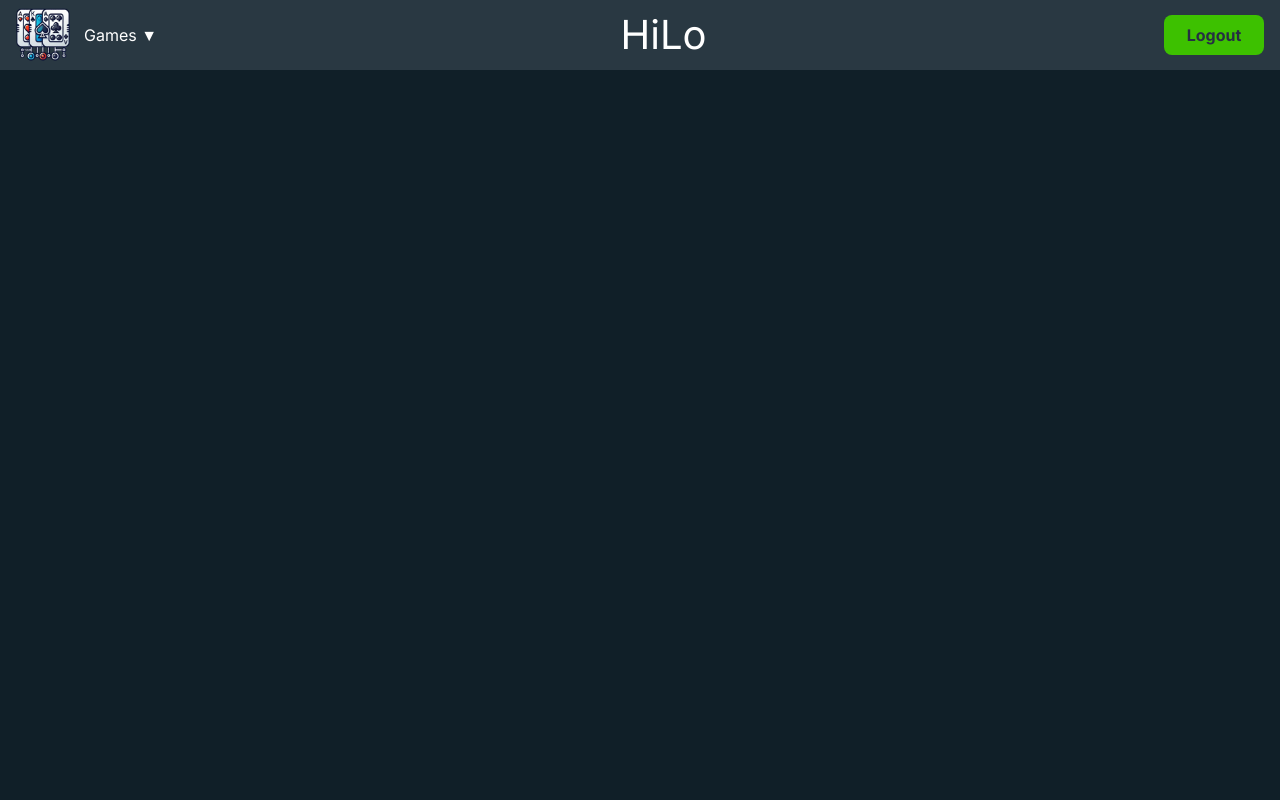
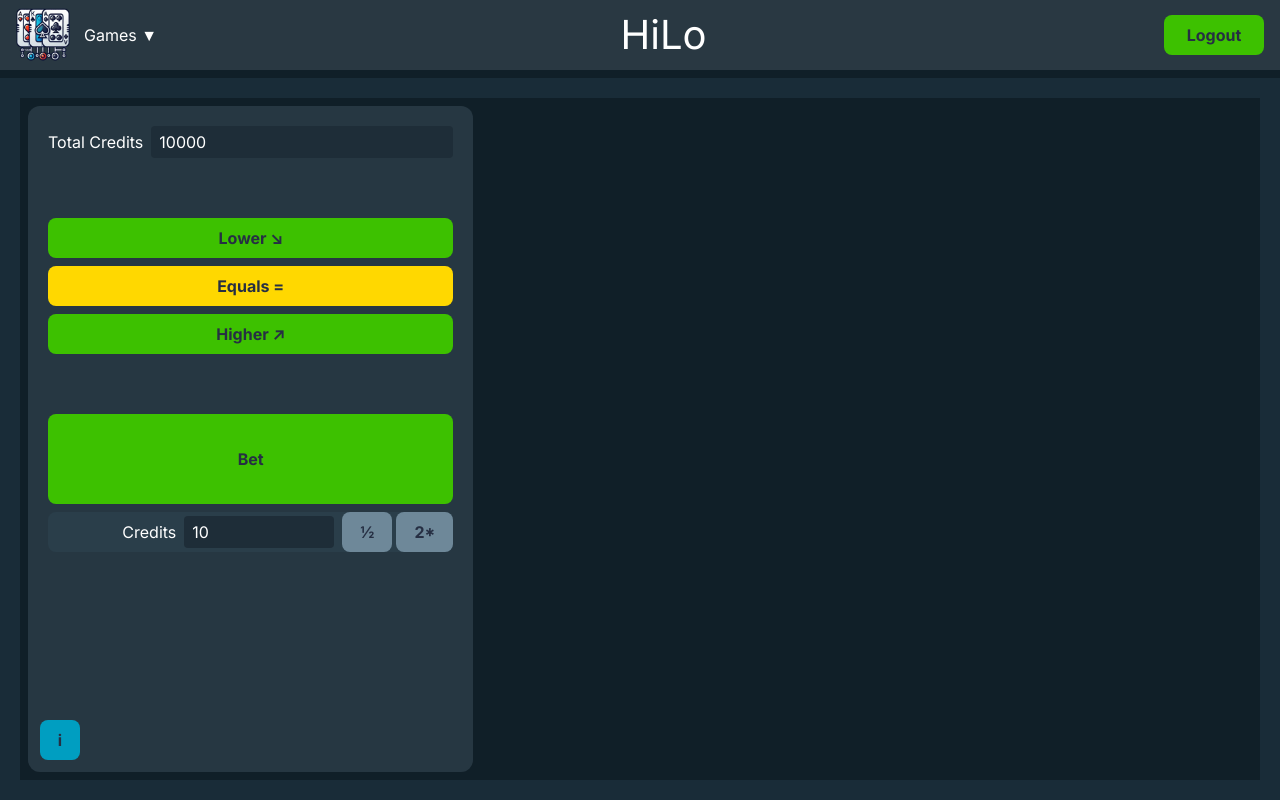
Before and after one commit to Kapprikorn/frontend-react-ReactnCards, a React (Vite) app: page /hilo in a window 1280 px wide. Built offline with nearby package versions, Linux system fonts and the light colour scheme.

Commit message:
Created betting/info view. Adjusted Button component to handle style classes.

```diff
--- a/src/App.jsx
+++ b/src/App.jsx
@@ -31,9 +31,9 @@ function App() {
         </Routes>
       </main>
 
-      <footer className="footer-wrapper">
+      {/*<footer className="footer-wrapper">*/}
 
-      </footer>
+      {/*</footer>*/}
     </>
   );
 }
--- a/src/components/button/Button.jsx
+++ b/src/components/button/Button.jsx
@@ -7,6 +7,7 @@ const Button = ({
                   disabled,
                   handleClick,
                   style,
+                  className,
                 }) => {
 
   // use style prop to overwrite default styling
@@ -14,7 +15,7 @@ const Button = ({
   return (
     <button
       type={type}
-      className={`${styles.buttonWrapper} ${styles[color]}`}
+      className={`${styles.buttonWrapper} ${styles[color]} ${className}`}
       style={style}
       onClick={handleClick}
       disabled={disabled}
--- a/src/components/button/Button.module.css
+++ b/src/components/button/Button.module.css
@@ -19,6 +19,14 @@
   background-color: var(--color-secondary);
 }
 
+.buttonWrapper.gray {
+  background-color: #6E8899;
+}
+
+.buttonWrapper.info {
+  background-color: #009EC1;
+}
+
 .buttonWrapper:disabled {
   cursor: not-allowed;
 }
--- a/src/pages/hilo/HiLo.jsx
+++ b/src/pages/hilo/HiLo.jsx
@@ -1,9 +1,82 @@
+import styles from './HiLo.module.css';
+import Button from '../../components/button/Button.jsx';
+import { useState } from 'react';
 
 function HiLo() {
+  const playerCredits = 10000;
+
+  const [betAmount, setBetAmount] = useState(10);
+
+  const doubleBet = () => {
+    setBetAmount(betAmount * 2);
+  };
+
+  const halfBet = () => {
+    setBetAmount(Math.ceil(betAmount / 2));
+  };
+
   return (
-    <div className="main-content">
+    <div className={styles.pageWrapper}>
+      <div className={styles.menuWrapper}>
+        <div className={styles.playerCreditsWrapper}>
+          <p>Total Credits</p>
+          <div className={styles.playerCredits}>
+            {playerCredits}
+          </div>
+        </div>
+        <div className={styles.playButtonsWrapper}>
+          <Button
+            text="Lower ↘"
+            className={styles.playButton}
+            handleClick={() => {}} />
+          <Button
+            text="Equals ="
+            className={styles.playButton}
+            handleClick={() => {}}
+            color="secondary" />
+          <Button
+            text="Higher ↗"
+            className={styles.playButton}
+            handleClick={() => {}} />
+        </div>
+        <div className={styles.bettingWrapper}>
+          <Button
+            text="Bet"
+            className={styles.betButton}
+            handleClick={() => {}} />
+          <div className={styles.betInputWrapper}>
+            <label>
+              Credits
+            </label>
+            <input
+              className={styles.betInputField}
+              onChange={(event) => {setBetAmount(+event.target.value);}}
+              type="number"
+              inputMode="numeric"
+              value={betAmount} />
+            <div className={styles.betButtonWrapper}>
+              <Button
+                text="½"
+                className={styles.changeBetButton}
+                color="gray"
+                handleClick={halfBet} />
+              <Button
+                text="2*"
+                className={styles.changeBetButton}
+                color="gray"
+                handleClick={doubleBet} />
+            </div>
+          </div>
+        </div>
+      </div>
+      <div className={styles.gameAreaWrapper}>
 
-
+      </div>
+      <Button
+        text="i"
+        color="info"
+        className={styles.infoButton}
+      />
     </div>
   );
 }
--- /dev/null
+++ b/src/pages/hilo/HiLo.module.css
@@ -0,0 +1,118 @@
+.pageWrapper {
+  position: relative;
+  margin-top: 8px;
+  height: calc(100% - 8px);
+  border: 20px solid #192C38;
+  padding: 8px;
+
+  display: flex;
+  flex-direction: row;
+  gap: 8px;
+}
+
+/* menu styling */
+.menuWrapper {
+  background-color: #263742;
+  flex: 1 1 650px;
+  border-radius: 12px;
+  padding: 20px;
+
+  display: flex;
+  flex-direction: column;
+  gap: 60px;
+}
+
+.playerCreditsWrapper {
+  display: flex;
+  flex-direction: row;
+  align-items: center;
+  gap: 8px;
+
+  & p {
+  }
+  .playerCredits {
+    flex: 1 0 0;
+
+    background-color: #1E2D38;
+    padding: 4px 8px;
+    border-radius: 4px;
+  }
+}
+
+.playButtonsWrapper {
+  display: flex;
+  flex-direction: column;
+  gap: 8px;
+}
+
+.playButton {
+  width: 100%;
+}
+
+.bettingWrapper {
+  display: flex;
+  flex-direction: column;
+  gap: 8px;
+}
+
+.betButton {
+  height: 90px;
+  width: 100%;
+}
+
+.betInputWrapper {
+  background-color: #2A3E4A;
+  width: 100%;
+  border-radius: 8px;
+  display: flex;
+  flex-direction: row;
+  justify-content: flex-end;
+  align-items: center;
+  gap: 8px;
+  flex-wrap: wrap;
+}
+
+.betInputField {
+  background-color: #1E2D38;
+  padding: 4px 8px;
+  border: none;
+  border-radius: 4px;
+  width: 150px;
+  color: #fff;
+
+  /* Firefox remove number arrows*/
+  -moz-appearance: textfield;
+  /* Chromium remove number arrows */
+  &::-webkit-outer-spin-button,
+  &::-webkit-inner-spin-button {
+    -webkit-appearance: none;
+    margin: 0;
+  }
+
+}
+
+.betButtonWrapper {
+  display: flex;
+  flex-direction: row;
+  gap: 4px;
+}
+
+.changeBetButton {
+  background-color: #6E8899;
+  width: unset;
+  height: unset;
+  padding: 12px 18px;
+}
+
+/* HiLo Game area */
+.gameAreaWrapper {
+  flex: 1 1 1160px;
+}
+
+.infoButton {
+  position: absolute;
+  left: 20px;
+  bottom: 20px;
+  width: 40px;
+  height: 40px;
+}
```
